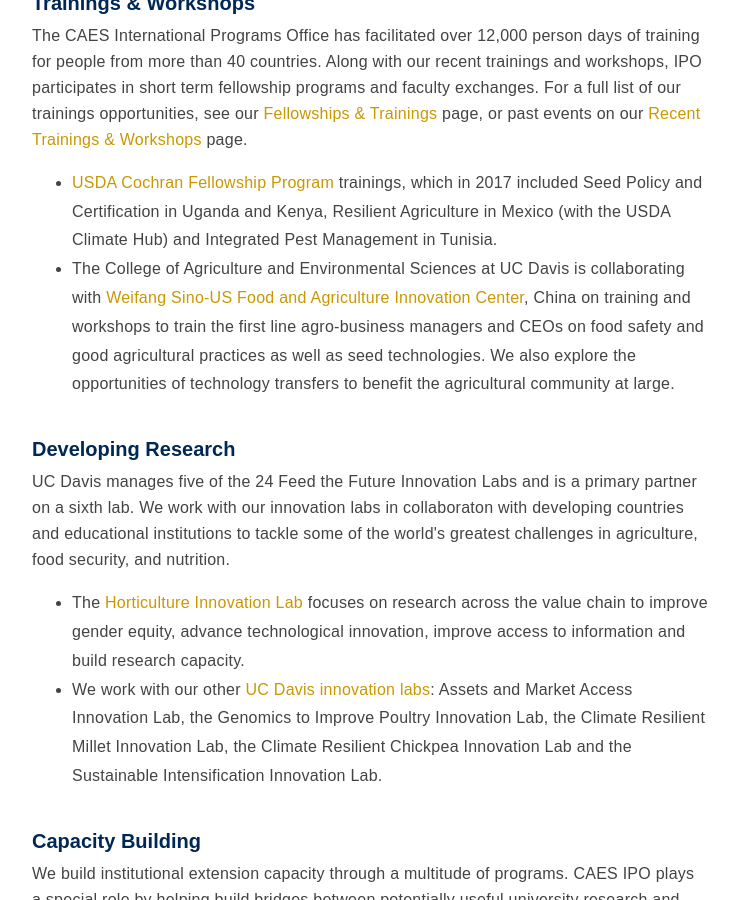
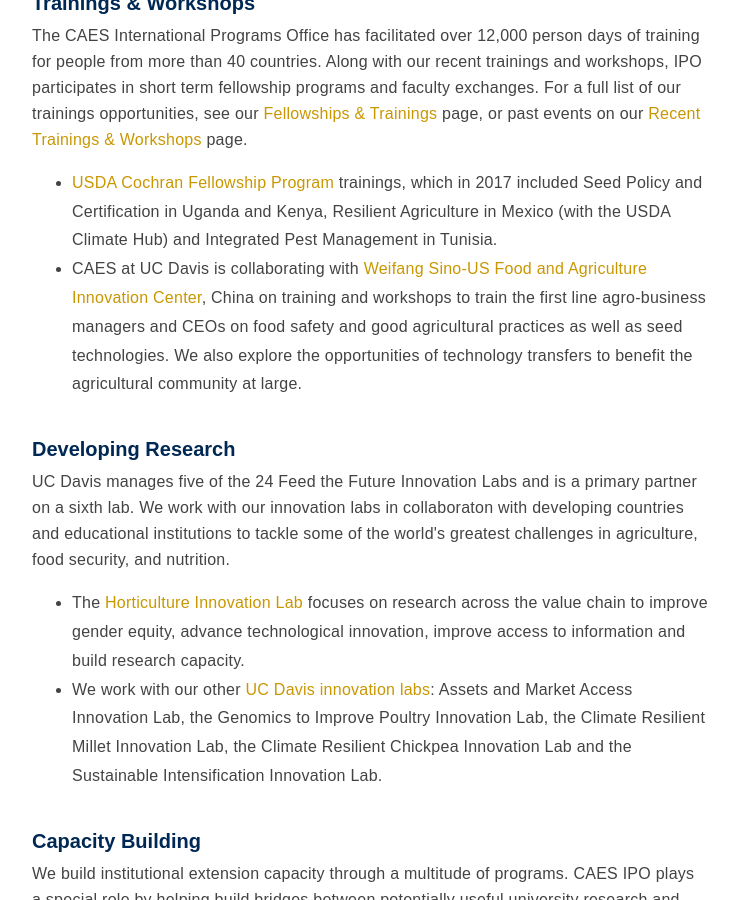
Before and after one commit to ucdavis/ip, a Jekyll site: the page built from about/what-we-do.html, in a window 1280 px wide and 900 px high, scrolled down 353 px. Shown: the whole window, without its empty margins (96-834 px from the left). Built offline with Jekyll 4.4.1, drawn with Linux system fonts in a browser that asks for light colours; nearby versions of some CDN libraries.

Commit message:
what we do change

```diff
--- a/about/what-we-do.html
+++ b/about/what-we-do.html
@@ -13,7 +13,7 @@
         <p> The CAES International Programs Office has facilitated over 12,000 person days of training for people from more than 40 countries. Along with our recent trainings and workshops, IPO participates in short term fellowship programs and faculty exchanges. For a full list of our trainings opportunities, see our <a href="/scholars-and-students/index"> Fellowships &amp; Trainings</a> page, or past events on our <a href="/training-and-extension/recent-courses"> Recent Trainings &amp; Workshops</a> page.</p>
         <ul>
             <li><a href="https://www.fas.usda.gov/programs/cochran-fellowship-program">USDA Cochran Fellowship Program</a> trainings, which in 2017 included Seed Policy and Certification in Uganda and Kenya, Resilient Agriculture in Mexico (with the USDA Climate Hub) and Integrated Pest Management in Tunisia.</li>
-            <li>The College of Agriculture and Environmental Sciences at UC Davis is collaborating with <a href="http://www.sufaic.com/en">Weifang Sino-US Food and Agriculture Innovation Center</a>, China on training and workshops to train the first line agro-business managers and CEOs on food safety and good agricultural practices as well as seed technologies.  We also explore the opportunities of technology transfers to benefit the agricultural community at large.</li>
+            <li>CAES at UC Davis is collaborating with <a href="http://www.sufaic.com/en">Weifang Sino-US Food and Agriculture Innovation Center</a>, China on training and workshops to train the first line agro-business managers and CEOs on food safety and good agricultural practices as well as seed technologies.  We also explore the opportunities of technology transfers to benefit the agricultural community at large.</li>
         </ul>
         <br>
 
```
